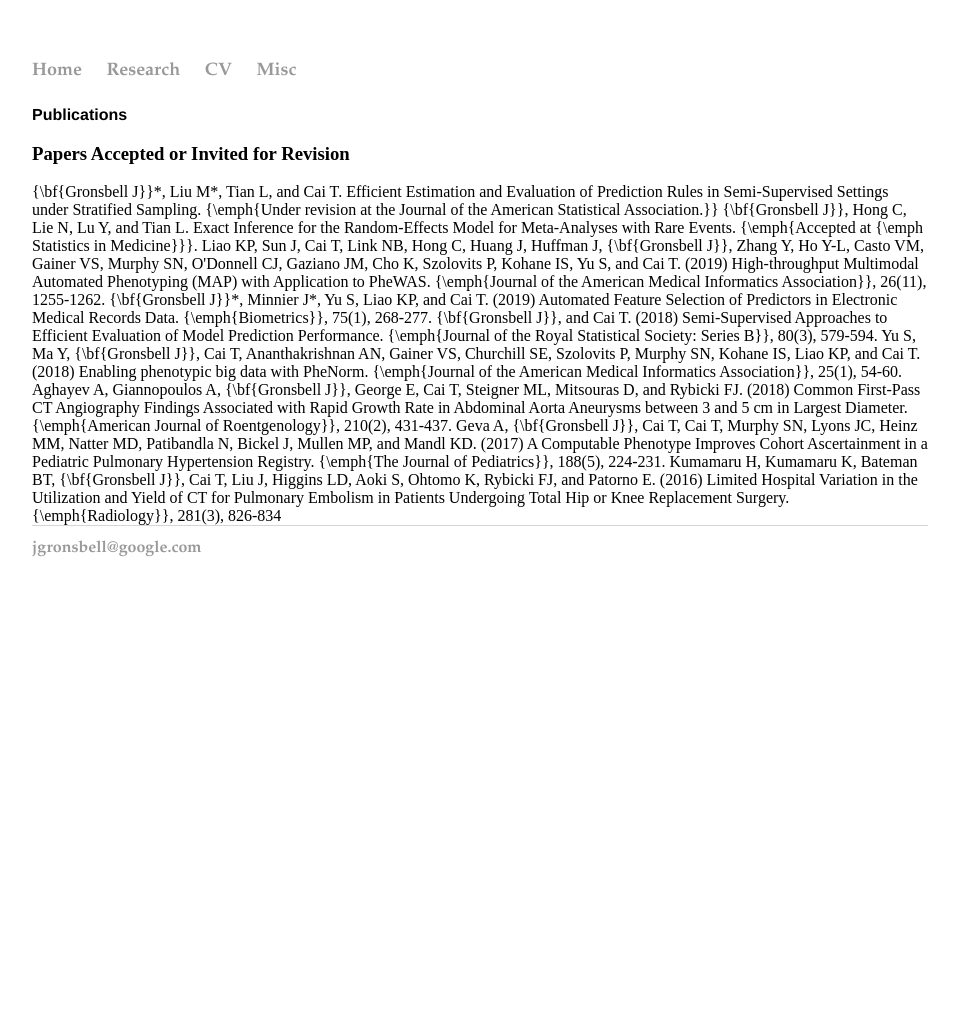
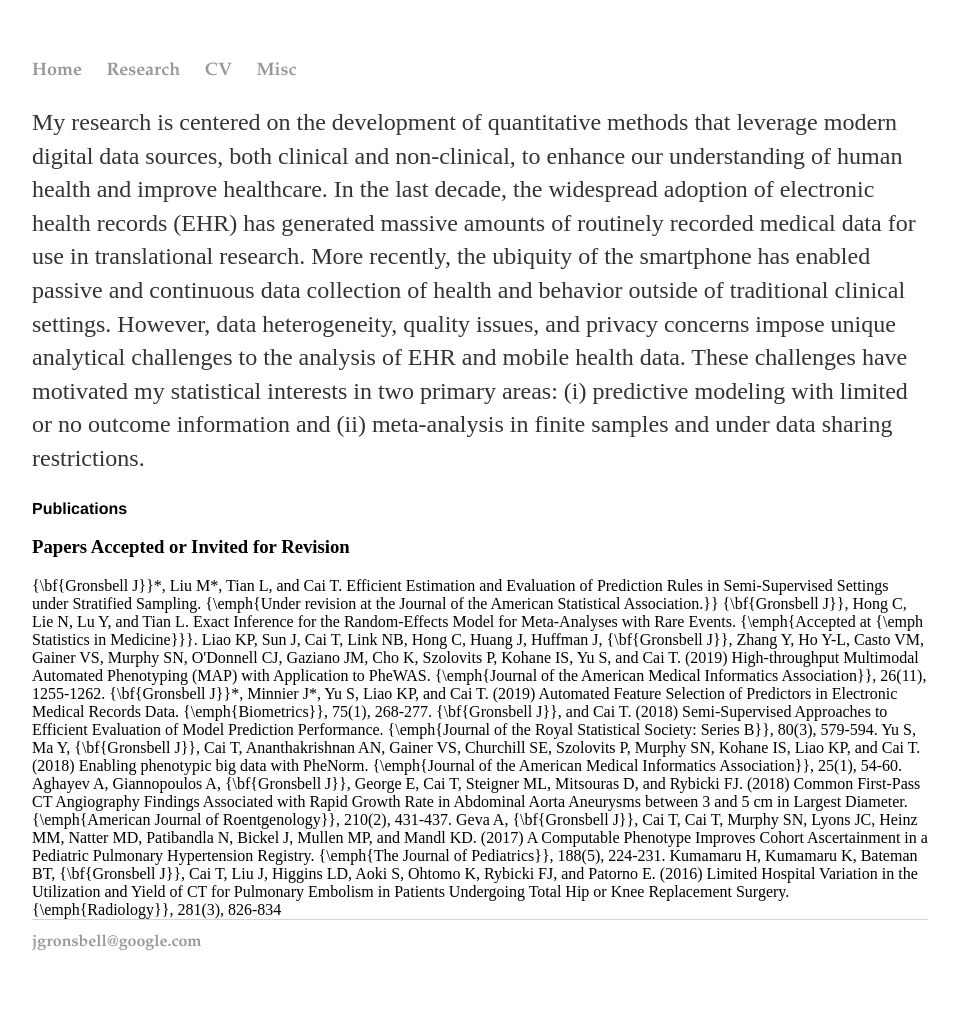
Before and after one commit to jgrons/old_website, a Jekyll site: the page built from research.html, in a window 1280 px wide. Shown: the whole page, without its empty margins (160-1119 px from the left). Built offline with Jekyll 4.4.1, drawn with Linux system fonts in a browser that asks for light colours; before the commit the page ends 900 px from its top, so only the background shows below that.

Commit message:
Update research.html

```diff
--- a/research.html
+++ b/research.html
@@ -2,7 +2,7 @@
 layout: default
 title: Jesse Gronsbell
 ---
-	<p My research is centered on the development of quantitative methods that leverage modern digital data sources,
+	<p> My research is centered on the development of quantitative methods that leverage modern digital data sources,
      both clinical and non-clinical, to enhance our understanding of human health and improve healthcare. In the last
      decade, the widespread adoption of electronic health records (EHR) has generated massive amounts of routinely
      recorded medical data for use in translational research. More recently, the ubiquity of the smartphone has enabled
```
